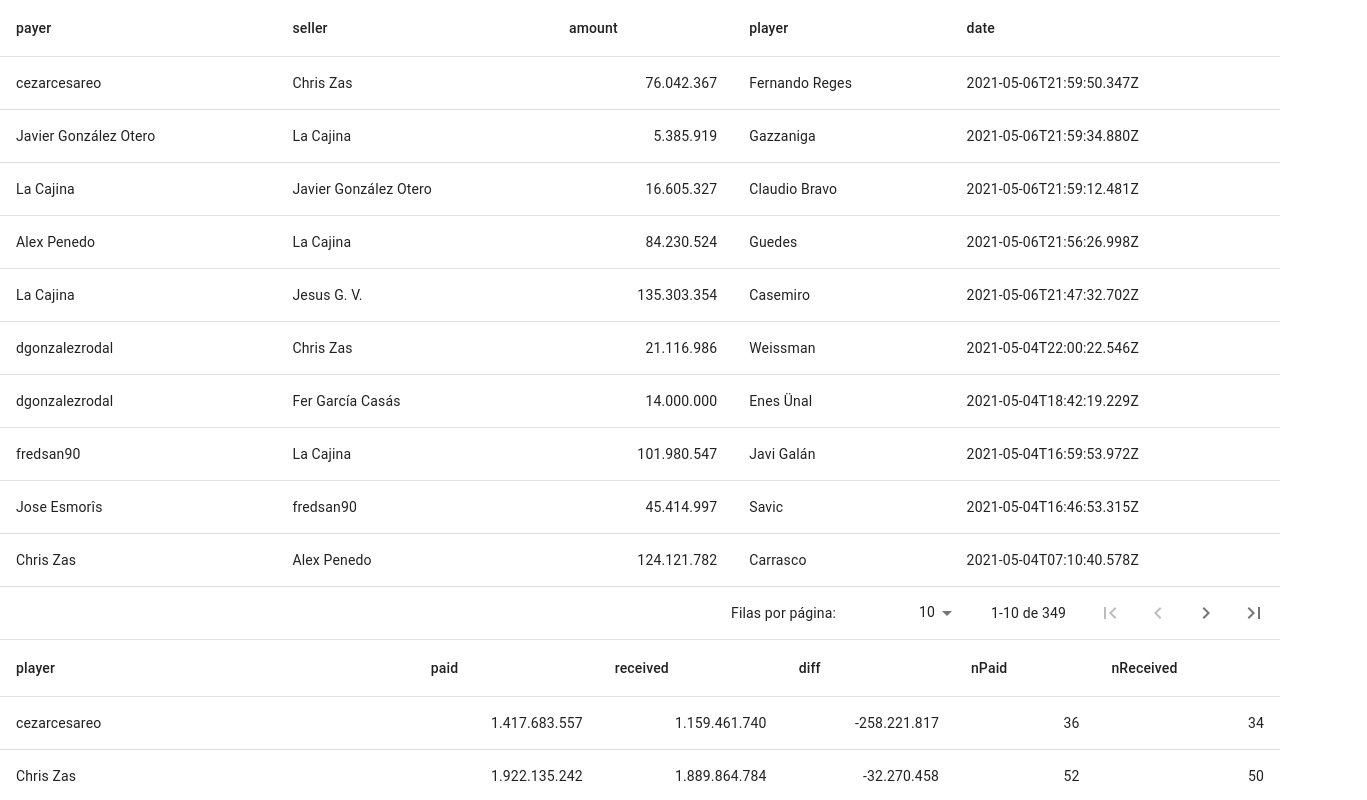
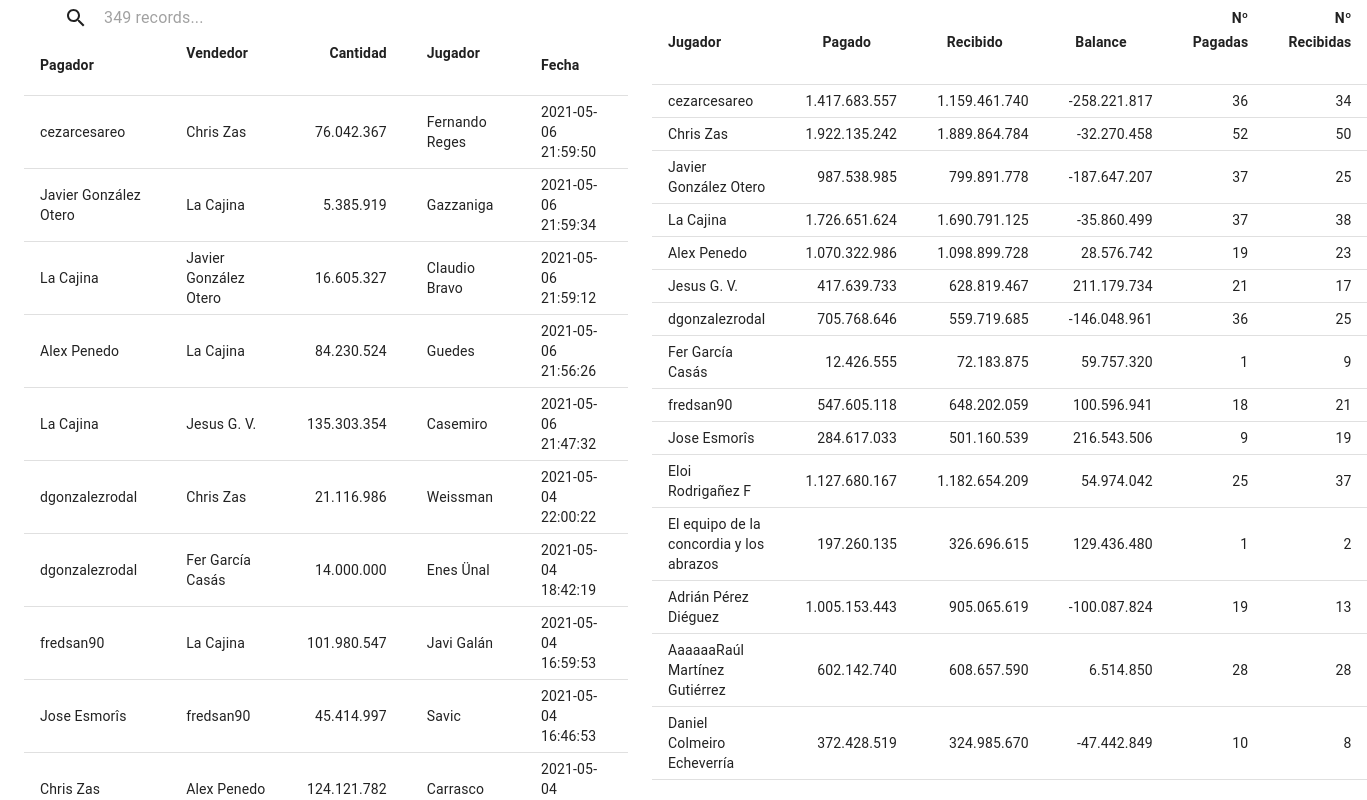
Before and after one commit to javiergonzalezotero/futmondo-stats, a Next.js app: page / in a window 1280 px wide. Shown: the top 800 px of the page, 1367 px wide, since content can reach past the window. Built offline with nearby package versions, Linux system fonts and the light colour scheme.

Commit message:
Filtro y estilos en tablas

```diff
--- /dev/null
+++ b/components/Date.js
@@ -0,0 +1,6 @@
+import { parseISO, format } from 'date-fns'
+
+export default function Date({ dateString }) {
+  const date = parseISO(dateString)
+  return <time dateTime={dateString}>{format(date, 'yyyy-MM-dd HH:mm:ss')}</time>
+}
--- /dev/null
+++ b/components/GlobalFilter.js
@@ -0,0 +1,84 @@
+import React from 'react'
+
+import InputBase from '@material-ui/core/InputBase'
+import { fade, makeStyles } from '@material-ui/core/styles'
+import PropTypes from 'prop-types'
+import SearchIcon from '@material-ui/icons/Search'
+
+const useStyles = makeStyles(theme => ({
+  search: {
+    position: 'relative',
+    borderRadius: theme.shape.borderRadius,
+    backgroundColor: fade(theme.palette.common.white, 0.15),
+    '&:hover': {
+      backgroundColor: fade(theme.palette.common.white, 0.25),
+    },
+    marginRight: theme.spacing(2),
+    marginLeft: 0,
+    width: '100%',
+    [theme.breakpoints.up('sm')]: {
+      marginLeft: theme.spacing(3),
+      width: 'auto',
+    },
+  },
+  searchIcon: {
+    width: theme.spacing(7),
+    height: '100%',
+    position: 'absolute',
+    pointerEvents: 'none',
+    display: 'flex',
+    alignItems: 'center',
+    justifyContent: 'center',
+  },
+  inputRoot: {
+    color: 'inherit',
+  },
+  inputInput: {
+    padding: theme.spacing(1, 1, 1, 7),
+    transition: theme.transitions.create('width'),
+    width: '100%',
+    [theme.breakpoints.up('md')]: {
+      width: 200,
+    },
+  },
+}))
+
+const GlobalFilter = ({
+  preGlobalFilteredRows,
+  globalFilter,
+  setGlobalFilter,
+}) => {
+  const classes = useStyles()
+  const count = preGlobalFilteredRows.length
+
+  // Global filter only works with pagination from the first page.
+  // This may not be a problem for server side pagination when
+  // only the current page is downloaded.
+
+  return (
+    <div className={classes.search}>
+      <div className={classes.searchIcon}>
+        <SearchIcon />
+      </div>
+      <InputBase
+        value={globalFilter || ''}
+        onChange={e => {
+          setGlobalFilter(e.target.value || undefined) // Set undefined to remove the filter entirely
+        }}
+        placeholder={`${count} records...`}
+        classes={{
+          root: classes.inputRoot,
+          input: classes.inputInput,
+        }}
+        inputProps={{ 'aria-label': 'search' }}
+      />
+    </div>
+  )
+}
+
+GlobalFilter.propTypes = {
+  preGlobalFilteredRows: PropTypes.array.isRequired,
+  setGlobalFilter: PropTypes.func.isRequired,
+}
+
+export default GlobalFilter
--- a/components/SimpleChart.js
+++ b/components/SimpleChart.js
@@ -13,7 +13,7 @@ class SimpleChart extends Component {
                     animations: {
                         speed: 350,
                         animateGradually: {
-                            delay: 40
+                            delay: 35
                         }
                     }
                 },
--- a/components/SimpleTable.js
+++ b/components/SimpleTable.js
@@ -1,5 +1,5 @@
 import React from "react";
-import { useTable, useSortBy, usePagination } from 'react-table'
+import { useTable, useGlobalFilter, useSortBy, usePagination } from 'react-table'
 import Numeral from "numeral";
 import "numeral/locales/es-es";
 import MaUTable from '@material-ui/core/Table'
@@ -9,6 +9,11 @@ import TableHead from '@material-ui/core/TableHead'
 import TableRow from '@material-ui/core/TableRow'
 import TableSortLabel from '@material-ui/core/TableSortLabel'
 import TablePagination from './TablePagination'
+import GlobalFilter from './GlobalFilter'
+import Date from './Date'
+import { withStyles, makeStyles } from '@material-ui/core/styles';
+import { messages } from '../lib/messages'
+
 
 Numeral.locale('es-es');
 
@@ -17,11 +22,18 @@ const getColumns = function (data) {
     const column =
       Object.keys(data[0]).map(key => {
         let colConfig = {
-          Header: key,
-          accessor: key
+          Header: messages[key] || key,
+          accessor: key,
+          align: 'left',
         };
         if (Number.isInteger(data[0][key])) {
-          colConfig.Cell = row => <div style={{ textAlign: "right" }}>{Numeral(row.value).format('0,0')}</div>;
+          colConfig.Cell = row => <div style={{ textAlign: "right" }}>{Numeral(row.value).format('0,0')}</div>
+          colConfig.align = 'right'
+          colConfig.sortType = (rowA, rowB, columnId) => {
+            return rowA.original[columnId] - rowB.original[columnId];
+          }
+        } else if (key === 'date') {
+          colConfig.Cell = row => <Date dateString={row.value}></Date>
         }
         return colConfig;
       });
@@ -30,6 +42,13 @@ const getColumns = function (data) {
     return [];
   }
 }
+
+const StyledTableCell = withStyles((theme) => ({
+  head: {
+    fontWeight: 'bold',
+    textTransform: 'capitalize',
+  }
+}))(TableCell);
 
 export default function SimpleTable({ param, pagination }) {
 
@@ -54,25 +73,33 @@ export default function SimpleTable({ param, pagination }) {
     nextPage,
     previousPage,
     setPageSize,
-    state: { pageIndex, pageSize },
-  } = useTable({ columns, data }, useSortBy, usePagination)
+    preGlobalFilteredRows,
+    setGlobalFilter,
+    state: { pageIndex, pageSize, globalFilter },
+  } = useTable({ columns, data }, useGlobalFilter, useSortBy, usePagination)
 
   const rowsToShow = pagination ? page : rows;
 
   return (
     <>
-      <MaUTable {...getTableProps()}>
+      {pagination && <GlobalFilter
+        preGlobalFilteredRows={preGlobalFilteredRows}
+        globalFilter={globalFilter}
+        setGlobalFilter={setGlobalFilter}
+      />
+      }
+      <MaUTable size="small" {...getTableProps()}>
         <TableHead>
           {headerGroups.map(headerGroup => (
             <TableRow {...headerGroup.getHeaderGroupProps()}>
               {headerGroup.headers.map(column => (
-                <TableCell {...column.getHeaderProps(column.getSortByToggleProps())}>
+                <StyledTableCell align={column.align} {...column.getHeaderProps(column.getSortByToggleProps())}>
                   {column.render('Header')}
                   <TableSortLabel
                     active={column.isSorted}
                     direction={column.isSortedDesc ? 'desc' : 'asc'}
                   />
-                </TableCell>
+                </StyledTableCell>
               ))}
             </TableRow>
           ))}
--- /dev/null
+++ b/lib/messages.js
@@ -0,0 +1,12 @@
+export const messages = {
+    "payer" : "pagador",
+    "seller" : "vendedor",
+    "amount" : "cantidad",
+    "player" : "jugador",
+    "date" : "fecha",
+    "paid" : "pagado",
+    "received": "recibido",
+    "diff" : "balance",
+    "nPaid" : "Nº pagadas",
+    "nReceived" : "Nº recibidas",
+}
--- a/package.json
+++ b/package.json
@@ -12,6 +12,7 @@
     "@material-ui/core": "^4.11.4",
     "@material-ui/icons": "^4.11.2",
     "apexcharts": "^3.26.1",
+    "date-fns": "^2.21.3",
     "next": "10.1.3",
     "numeral": "^2.0.6",
     "react": "17.0.2",
--- a/pages/index.js
+++ b/pages/index.js
@@ -3,6 +3,9 @@ import { getClausesData, getClausesGroupedByUser } from '../lib/clauses'
 import { getPointsData, getPositionsData, getAccPointsData, getAccPointsDiffData } from '../lib/points'
 import SimpleChart from '../components/SimpleChart'
 import SimpleTable from '../components/SimpleTable'
+import Container from '@material-ui/core/Container';
+import Grid from '@material-ui/core/Grid';
+
 
 export async function getStaticProps() {
   const clauses = getClausesData()
@@ -25,16 +28,24 @@ export default function Home({ clauses, clausesGrouped, points, accPoints, accPo
         <title>Futmondo Stats</title>
         <link rel="icon" href="/favicon.ico" />
       </Head>
-      <SimpleTable param={clauses} pagination={true}></SimpleTable>
-      <SimpleTable param={clausesGrouped} pagination={false}></SimpleTable>
-      <SimpleChart id="points" series={points} title="Puntos"></SimpleChart>
+      <Container maxWidth={false}>
+        <Grid container spacing={3}>
+          <Grid item xs={12} sm={6}>
+            <SimpleTable param={clauses} pagination={true}></SimpleTable>
+          </Grid>
+          <Grid item xs={12} sm={6}>
+            <SimpleTable param={clausesGrouped} pagination={false}></SimpleTable>
+          </Grid>
+        </Grid>
 
-      <SimpleChart id="accPoints" series={accPoints} title="Puntos acumulados"></SimpleChart>
+        <SimpleChart id="points" series={points} title="Puntos"></SimpleChart>
 
-      <SimpleChart id="accPointsDiff" series={accPointsDiff} title="Distancia al líder"></SimpleChart>
+        <SimpleChart id="accPoints" series={accPoints} title="Puntos acumulados"></SimpleChart>
 
-      <SimpleChart id="positions" series={positions} title="Posiciones"></SimpleChart>
+        <SimpleChart id="accPointsDiff" series={accPointsDiff} title="Distancia al líder"></SimpleChart>
 
+        <SimpleChart id="positions" series={positions} title="Posiciones"></SimpleChart>
+      </Container>
 
     </div>
   )
```
Also changed, not shown: 1 other file (tests, documents, lock files or other folders).
